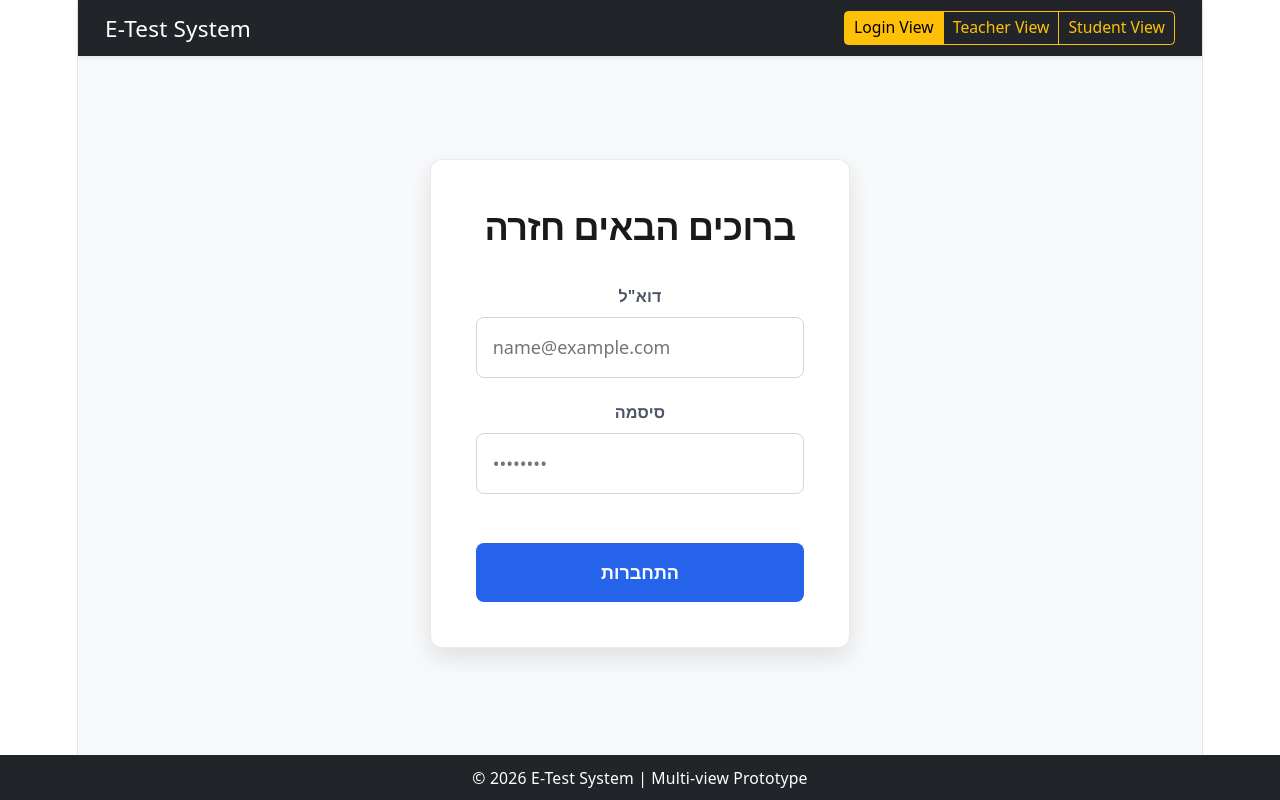
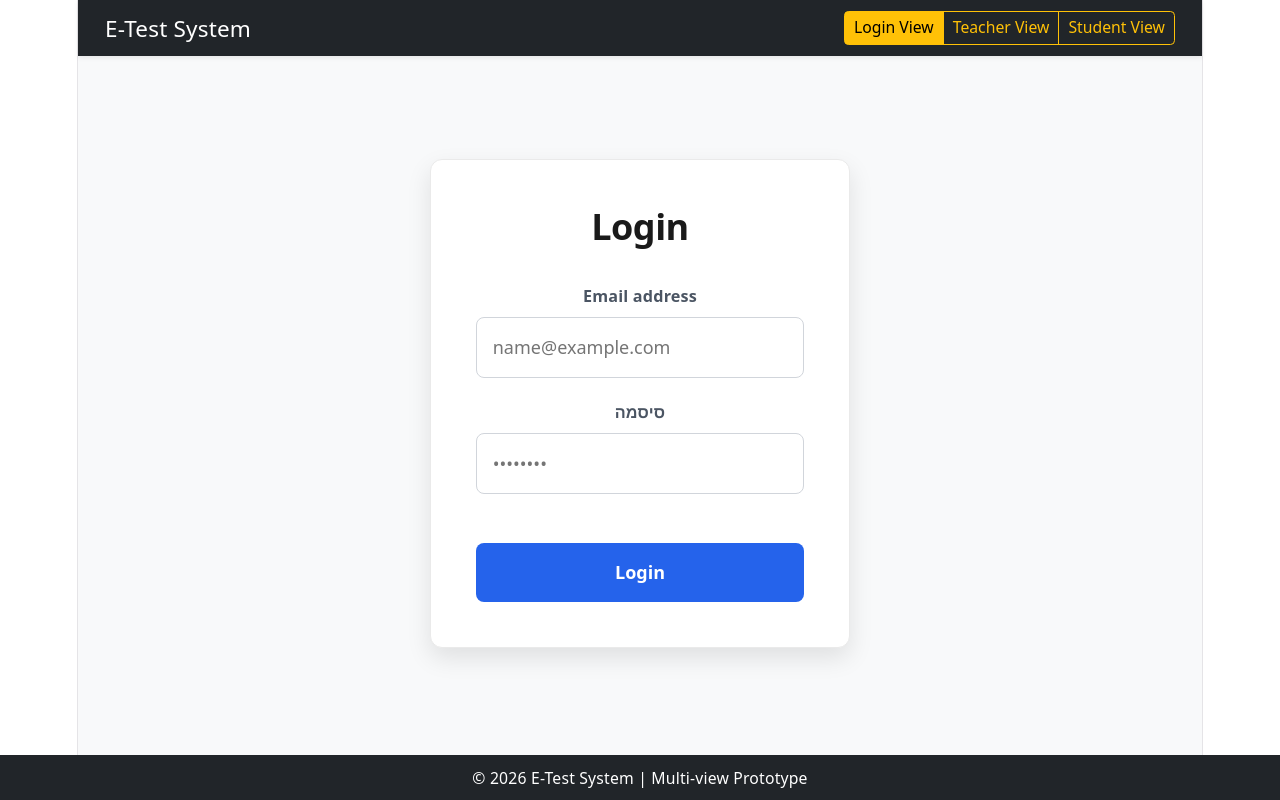
Before and after one commit to Shon221/ExamApp, a React (Vite) app in the folder client/: page / in a window 1280 px wide. Built offline with nearby package versions, Linux system fonts and the light colour scheme.

Commit message:
update login

```diff
--- a/client/src/components/auth/Login.jsx
+++ b/client/src/components/auth/Login.jsx
@@ -71,10 +71,10 @@ const Login = ({ onLoginSuccess }) => {
   return (
     <div className="auth-container">
       <form className="auth-form" onSubmit={handleSubmit}>
-        <h2>ברוכים הבאים חזרה</h2>
+        <h2>Login</h2>
 
         <div className="form-group">
-          <label htmlFor="email">דוא"ל</label>
+          <label htmlFor="email">Email address</label>
           <input
             id="email"
             type="email"
@@ -104,7 +104,7 @@ const Login = ({ onLoginSuccess }) => {
         </div>
 
         <button type="submit" disabled={isLoading}>
-          {isLoading ? 'טוען...' : 'התחברות'}
+          {isLoading ? 'טוען...' : 'Login'}
         </button>
       </form>
     </div>
```
